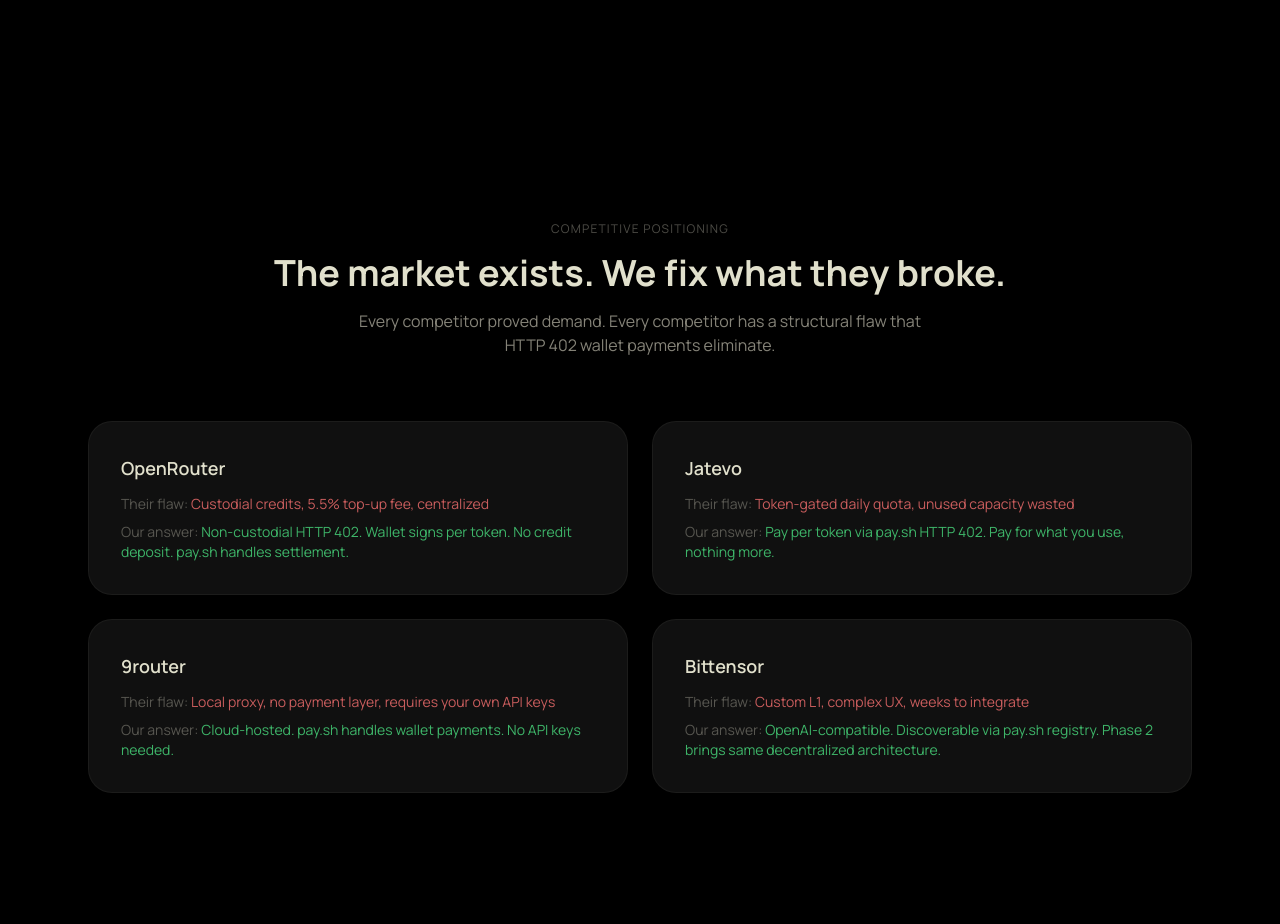
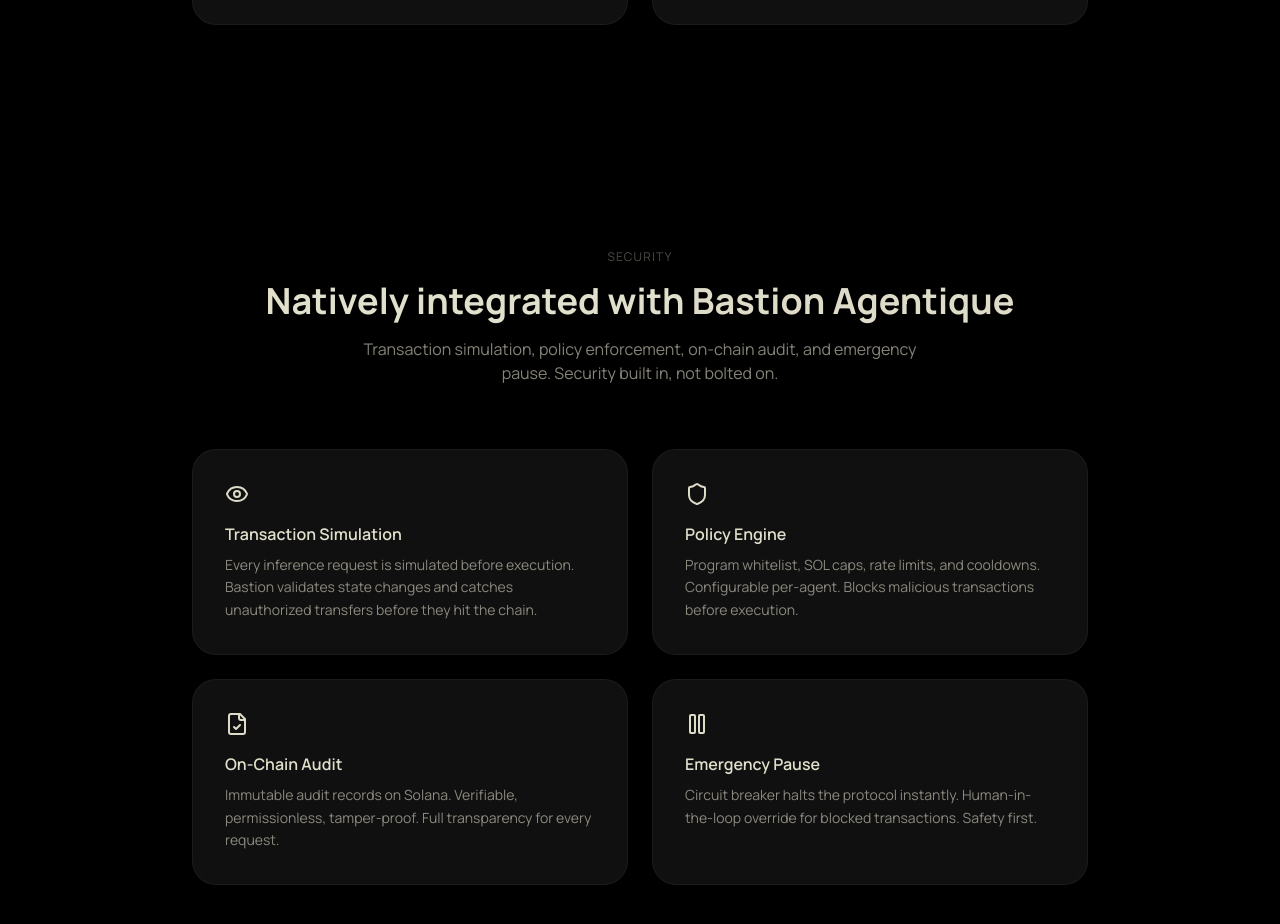
Before and after one commit to mzf11125/chaoscompute, a React (Vite) app in the folder packages/gateway/: page / in a window 1280 px wide. Shown: the part 1800-2724 px from the top of the page. Built offline with nearby package versions, Linux system fonts and the light colour scheme.

Commit message:
feat: rename /dashboard to /status, add Bastion Agentique integration

```diff
--- a/packages/gateway/src/App.tsx
+++ b/packages/gateway/src/App.tsx
@@ -23,7 +23,7 @@ export default function App() {
           <Navbar />
           <Routes>
             <Route path="/" element={<Landing />} />
-            <Route path="/dashboard" element={<Dashboard />} />
+            <Route path="/status" element={<Dashboard />} />
             <Route path="/providers" element={<Providers />} />
             <Route path="/docs" element={<Docs />} />
             <Route path="/api" element={<Api />} />
--- a/packages/gateway/src/components/layout/Footer.tsx
+++ b/packages/gateway/src/components/layout/Footer.tsx
@@ -12,6 +12,7 @@ export function Footer() {
           <Link to="/docs" className="text-text-muted hover:text-text-primary text-sm motion-safe:transition-colors focus-visible:ring-2 focus-visible:ring-accent/50 focus-visible:ring-offset-2 focus-visible:ring-offset-surface outline-none rounded">Docs</Link>
           <Link to="/api" className="text-text-muted hover:text-text-primary text-sm motion-safe:transition-colors focus-visible:ring-2 focus-visible:ring-accent/50 focus-visible:ring-offset-2 focus-visible:ring-offset-surface outline-none rounded">API</Link>
           <a href="https://pay.sh/docs/building-with-pay/getting-started" target="_blank" rel="noopener noreferrer" className="text-text-muted hover:text-text-primary text-sm motion-safe:transition-colors focus-visible:ring-2 focus-visible:ring-accent/50 focus-visible:ring-offset-2 focus-visible:ring-offset-surface outline-none rounded">pay.sh</a>
+          <a href="https://bastionagentique.com" target="_blank" rel="noopener noreferrer" className="text-text-muted hover:text-text-primary text-sm motion-safe:transition-colors focus-visible:ring-2 focus-visible:ring-accent/50 focus-visible:ring-offset-2 focus-visible:ring-offset-surface outline-none rounded">Bastion</a>
           <a href="https://github.com/mzf11125/chaoscompute" target="_blank" rel="noopener noreferrer" className="text-text-muted hover:text-text-primary text-sm motion-safe:transition-colors focus-visible:ring-2 focus-visible:ring-accent/50 focus-visible:ring-offset-2 focus-visible:ring-offset-surface outline-none rounded">GitHub</a>
         </div>
       </div>
--- a/packages/gateway/src/components/layout/Navbar.tsx
+++ b/packages/gateway/src/components/layout/Navbar.tsx
@@ -13,7 +13,7 @@ function GithubIcon() {
 
 const navLinks = [
   { to: '/', label: 'Home' },
-  { to: '/dashboard', label: 'Dashboard' },
+  { to: '/status', label: 'Status' },
   { to: '/providers', label: 'Providers' },
   { to: '/docs', label: 'Docs' },
   { to: '/api', label: 'API' },
--- a/packages/gateway/src/pages/Docs/Docs.tsx
+++ b/packages/gateway/src/pages/Docs/Docs.tsx
@@ -125,6 +125,7 @@ endpoints:
             ['Provider YAML Spec', 'https://pay.sh/docs/building-with-pay/yaml-specification'],
             ['API Reference', '/api'],
             ['Supported Providers', '/providers'],
+            ['Bastion Agentique', 'https://bastionagentique.com'],
             ['ChaosCompute GitHub', 'https://github.com/mzf11125/chaoscompute'],
           ].map(([label, href]) => (
             <a key={label} href={href} {...(href.startsWith('http') ? { target: '_blank', rel: 'noopener noreferrer' } : {})}
--- a/packages/gateway/src/pages/Landing/HeroSection.tsx
+++ b/packages/gateway/src/pages/Landing/HeroSection.tsx
@@ -28,6 +28,7 @@ export function HeroSection() {
           AI inference with HTTP 402 wallet-approved payments on Solana.
           Drop-in OpenAI compatibility. 20+ upstream providers. One endpoint.
           Phase 2 replaces routing entirely — game theory picks the winner.
+          Natively integrated with <a href="https://bastionagentique.com" target="_blank" rel="noopener noreferrer" className="text-accent underline hover:no-underline">Bastion Agentique</a>.
         </p>
 
         <div className="flex flex-col sm:flex-row items-center justify-center gap-4 mb-12">
--- a/packages/gateway/src/pages/Landing/Landing.tsx
+++ b/packages/gateway/src/pages/Landing/Landing.tsx
@@ -1,5 +1,6 @@
 import { HeroSection } from './HeroSection'
 import { HowItWorks } from './HowItWorks'
+import { SecuritySection } from './SecuritySection'
 import { Competitors } from './Competitors'
 import { CodeExample } from './CodeExample'
 
@@ -8,6 +9,7 @@ export default function Landing() {
     <>
       <HeroSection />
       <HowItWorks />
+      <SecuritySection />
       <Competitors />
       <CodeExample />
     </>
--- /dev/null
+++ b/packages/gateway/src/pages/Landing/SecuritySection.tsx
@@ -0,0 +1,49 @@
+import { motion } from 'framer-motion'
+import Card from '@/components/ui/Card'
+import { Shield, Eye, Pause, FileCheck } from 'lucide-react'
+
+const features = [
+  { icon: Eye, title: 'Transaction Simulation', desc: 'Every inference request is simulated before execution. Bastion validates state changes and catches unauthorized transfers before they hit the chain.' },
+  { icon: Shield, title: 'Policy Engine', desc: 'Program whitelist, SOL caps, rate limits, and cooldowns. Configurable per-agent. Blocks malicious transactions before execution.' },
+  { icon: FileCheck, title: 'On-Chain Audit', desc: 'Immutable audit records on Solana. Verifiable, permissionless, tamper-proof. Full transparency for every request.' },
+  { icon: Pause, title: 'Emergency Pause', desc: 'Circuit breaker halts the protocol instantly. Human-in-the-loop override for blocked transactions. Safety first.' },
+]
+
+export function SecuritySection() {
+  return (
+    <section className="py-28">
+      <div className="max-w-6xl mx-auto px-4 sm:px-6">
+        <motion.div
+          initial={{ opacity: 0, y: 24 }}
+          whileInView={{ opacity: 1, y: 0 }} viewport={{ once: true }}
+          transition={{ duration: 0.5, ease: [0.16, 1, 0.3, 1] as const }}
+          className="text-center mb-16">
+          <p className="text-text-muted text-xs uppercase tracking-widest mb-4">Security</p>
+          <h2 className="text-4xl font-bold text-text-primary mb-4">
+            Natively integrated with{' '}
+            <a href="https://bastionagentique.com" target="_blank" rel="noopener noreferrer" className="text-accent hover:underline">Bastion Agentique</a>
+          </h2>
+          <p className="text-text-secondary max-w-xl mx-auto">
+            Transaction simulation, policy enforcement, on-chain audit, and emergency pause.
+            Security built in, not bolted on.
+          </p>
+        </motion.div>
+
+        <div className="grid sm:grid-cols-2 gap-6 max-w-4xl mx-auto">
+          {features.map((f, i) => (
+            <motion.div key={f.title}
+              initial={{ opacity: 0, y: 24 }}
+              whileInView={{ opacity: 1, y: 0 }} viewport={{ once: true }}
+              transition={{ duration: 0.5, ease: [0.16, 1, 0.3, 1] as const, delay: i * 0.1 }}>
+              <Card padding="lg" className="h-full">
+                <f.icon size={24} className="text-accent mb-4" aria-hidden="true" />
+                <h3 className="text-text-primary font-semibold mb-2">{f.title}</h3>
+                <p className="text-text-secondary text-sm leading-relaxed">{f.desc}</p>
+              </Card>
+            </motion.div>
+          ))}
+        </div>
+      </div>
+    </section>
+  )
+}
```
